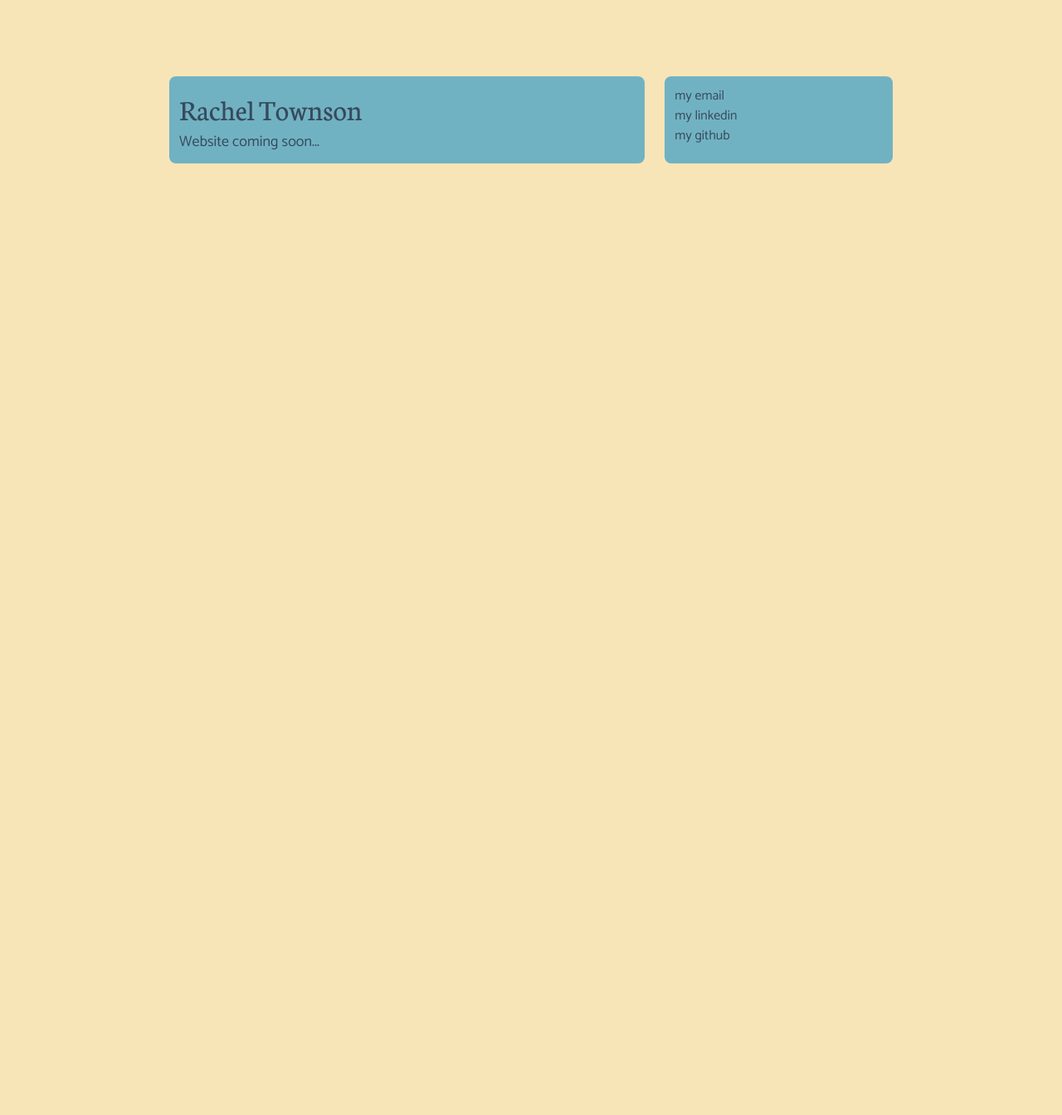
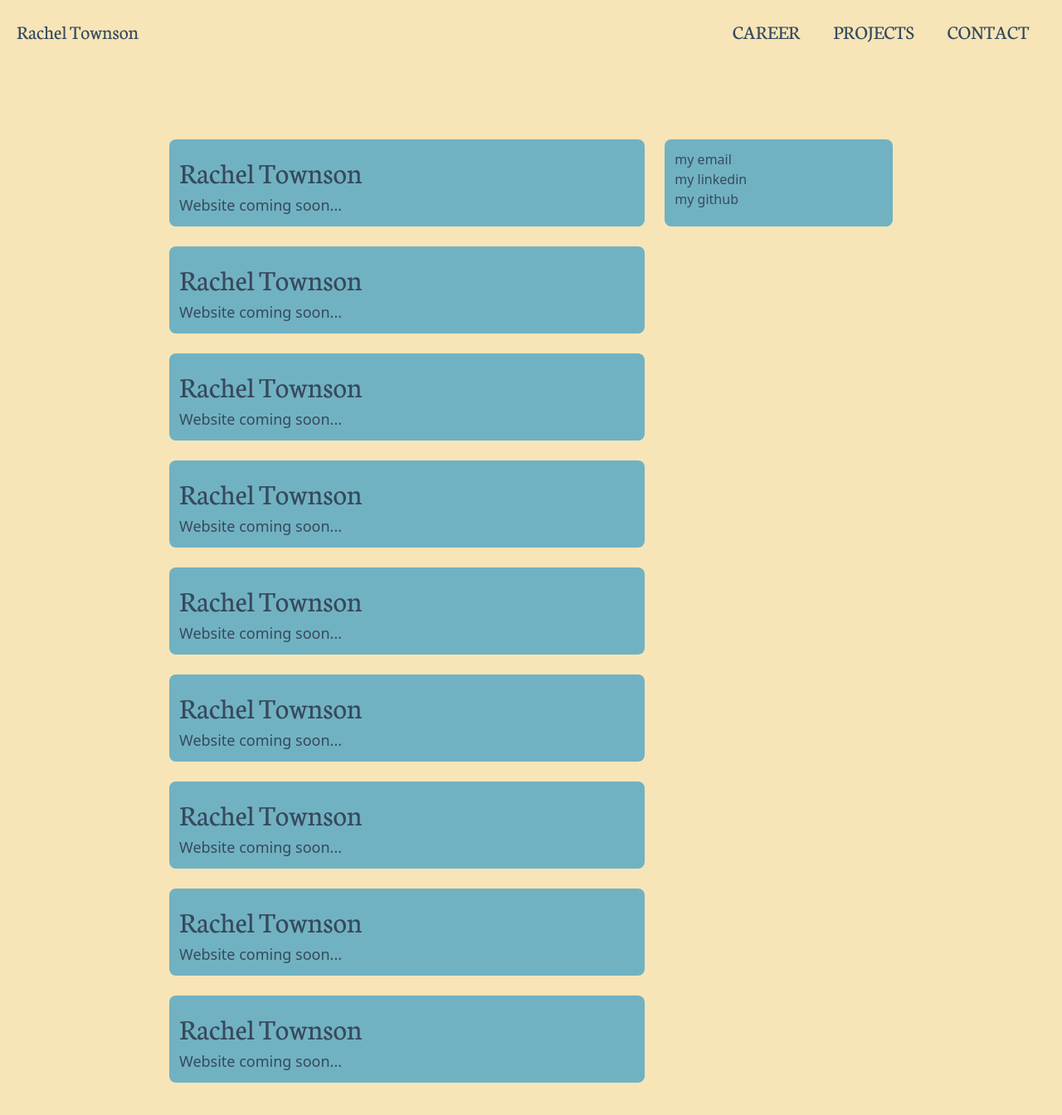
Before and after one commit to townsonr/my-portfolio-site, a Next.js app: page / in a window 1280 px wide. Shown: the top 1344 px of the page at 83% size. Before the commit the page ends 800 px from the top, so only its background shows below. Built offline with nearby package versions, Linux system fonts and the light colour scheme.

Commit message:
floating nav bar

```diff
--- /dev/null
+++ b/src/app/header.tsx
@@ -0,0 +1,20 @@
+import '@/app/globals.css';
+import React from 'react';
+
+export function NavBar() {
+    const button_style = 'text-lg px-5';
+
+    return (
+        <nav className='font-neuton sticky top-0 px-5 py-5'>
+            <div className='flow-root'>
+                <h1 className='text-lg float-left'>Rachel Townson</h1>
+                <div className='float-right'>
+                    <button className={`${button_style}`}> CAREER </button>
+                    <button className={`${button_style}`}> PROJECTS </button>
+                    <button className={`${button_style}`}> CONTACT </button>
+                </div>
+
+            </div>
+        </nav>
+      );
+}
--- a/src/app/page.tsx
+++ b/src/app/page.tsx
@@ -1,8 +1,11 @@
 import '@/app/globals.css';
+import { NavBar } from './header';
+
 
 export default function Home() {
   return (
-    <body className='font-catamaran'>
+      <div>
+        <NavBar />
         <div className='max-w-4xl mx-auto my-20'>
           <div className='grid grid-cols-3'>
             <div className='bg-midtone rounded-lg p-3 m-3 col-span-2'>
@@ -14,8 +17,40 @@ export default function Home() {
               <p> <a href='https://www.linkedin.com/in/rachel-townson/' target="_blank" rel="noopener noreferrer">my linkedin</a></p>
               <p> <a href='https://github.com/townsonr' target="_blank" rel="noopener noreferrer">my github</a> </p>
             </div>
+            <div className='bg-midtone rounded-lg p-3 m-3 col-span-2'>
+              <h1 className='font-neuton text-xl'>Rachel Townson</h1>
+              <p className='text-sm'>Website coming soon...</p>
+            </div>
+            <div className='bg-midtone rounded-lg p-3 m-3 col-span-2'>
+              <h1 className='font-neuton text-xl'>Rachel Townson</h1>
+              <p className='text-sm'>Website coming soon...</p>
+            </div>
+            <div className='bg-midtone rounded-lg p-3 m-3 col-span-2'>
+              <h1 className='font-neuton text-xl'>Rachel Townson</h1>
+              <p className='text-sm'>Website coming soon...</p>
+            </div>
+            <div className='bg-midtone rounded-lg p-3 m-3 col-span-2'>
+              <h1 className='font-neuton text-xl'>Rachel Townson</h1>
+              <p className='text-sm'>Website coming soon...</p>
+            </div>
+            <div className='bg-midtone rounded-lg p-3 m-3 col-span-2'>
+              <h1 className='font-neuton text-xl'>Rachel Townson</h1>
+              <p className='text-sm'>Website coming soon...</p>
+            </div>
+            <div className='bg-midtone rounded-lg p-3 m-3 col-span-2'>
+              <h1 className='font-neuton text-xl'>Rachel Townson</h1>
+              <p className='text-sm'>Website coming soon...</p>
+            </div>
+            <div className='bg-midtone rounded-lg p-3 m-3 col-span-2'>
+              <h1 className='font-neuton text-xl'>Rachel Townson</h1>
+              <p className='text-sm'>Website coming soon...</p>
+            </div>
+            <div className='bg-midtone rounded-lg p-3 m-3 col-span-2'>
+              <h1 className='font-neuton text-xl'>Rachel Townson</h1>
+              <p className='text-sm'>Website coming soon...</p>
             </div>
           </div>
-    </body>
+        </div>
+      </div>
   );
 }
```
Lines whose indentation alone changed are shown as unchanged.
